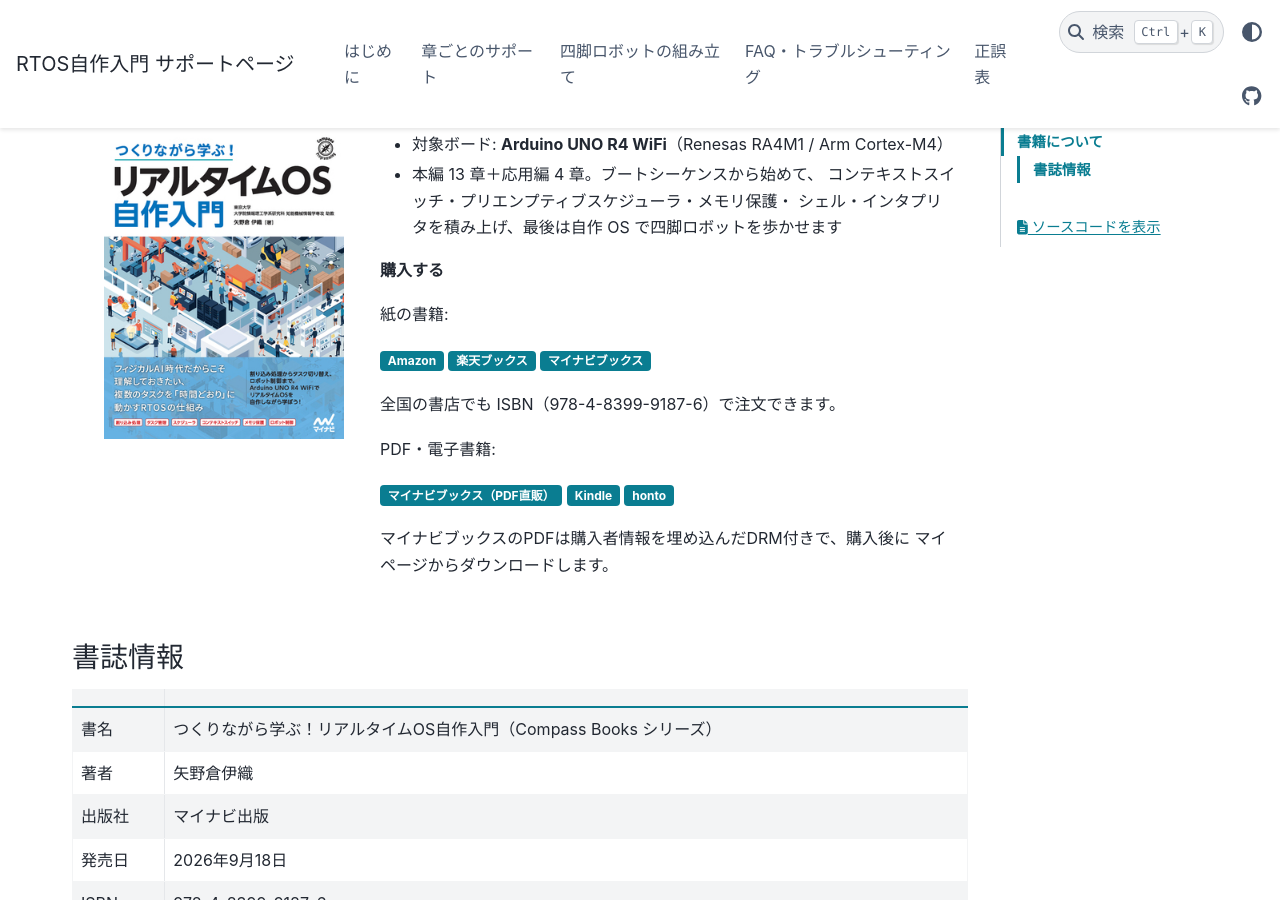
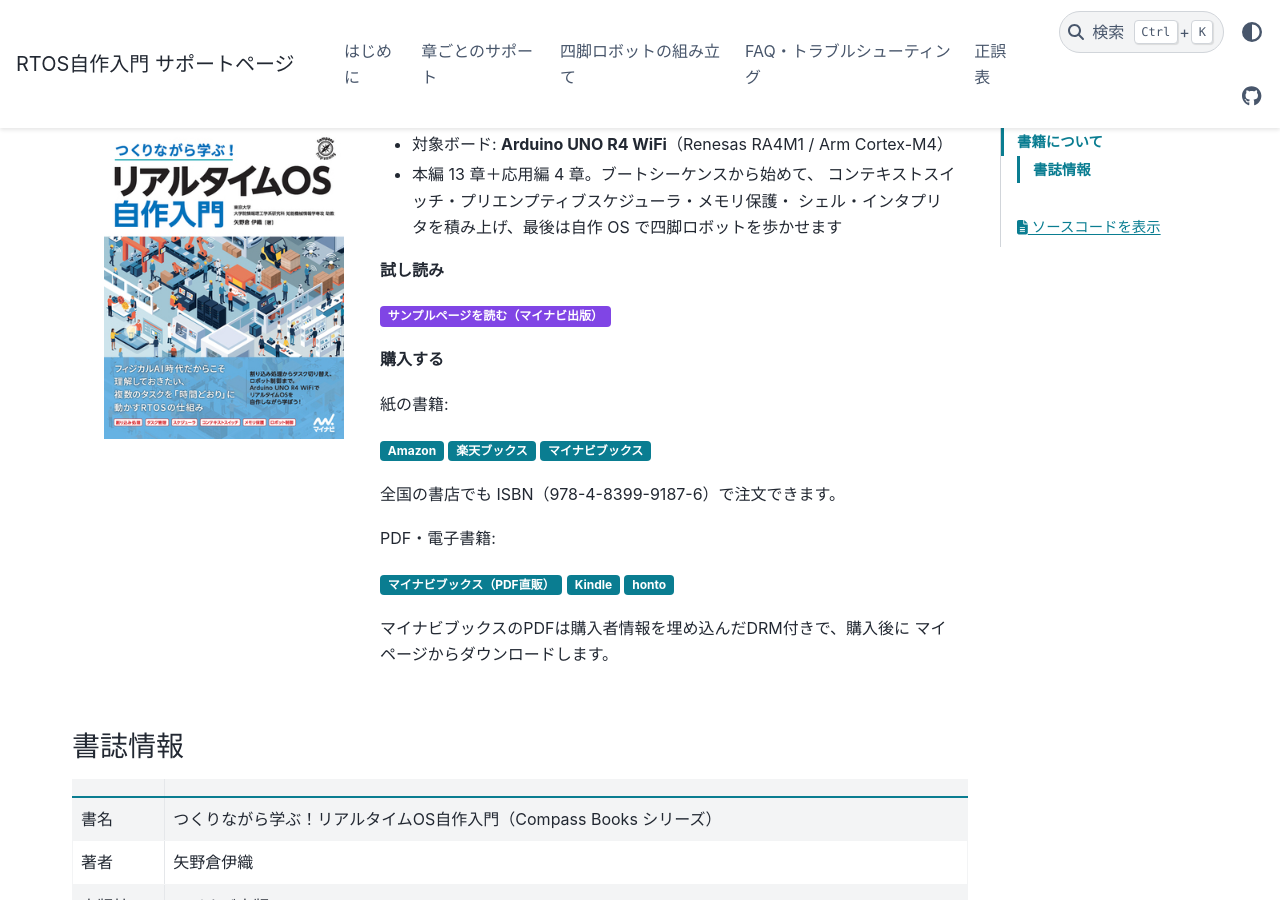
Before and after one commit to iory/build-your-own-arduino-rtos, a Sphinx documentation site: the page built from docs/ja/source/index.md, in a window 1280 px wide and 900 px high, scrolled down 1363 px. Built offline with Sphinx 7.4.7 and the PyData theme 0.15.4, drawn with Linux system fonts in a browser that asks for light colours.

Commit message:
docs: 試し読み（サンプルページ）へのリンクを README とサイトに置く (#58)

```diff
--- a/docs/ja/source/index.md
+++ b/docs/ja/source/index.md
@@ -72,6 +72,10 @@
   コンテキストスイッチ・プリエンプティブスケジューラ・メモリ保護・
   シェル・インタプリタを積み上げ、最後は自作 OS で四脚ロボットを歩かせます
 
+**試し読み**
+
+{bdg-link-secondary}`サンプルページを読む（マイナビ出版）<https://book.mynavi.jp/files/user/trial/9784839991876/index.html>`
+
 **購入する**
 
 紙の書籍:
```
Also changed, not shown: README.md (+1 -0 lines), docs/en/source/index.md (+4 -0 lines).
